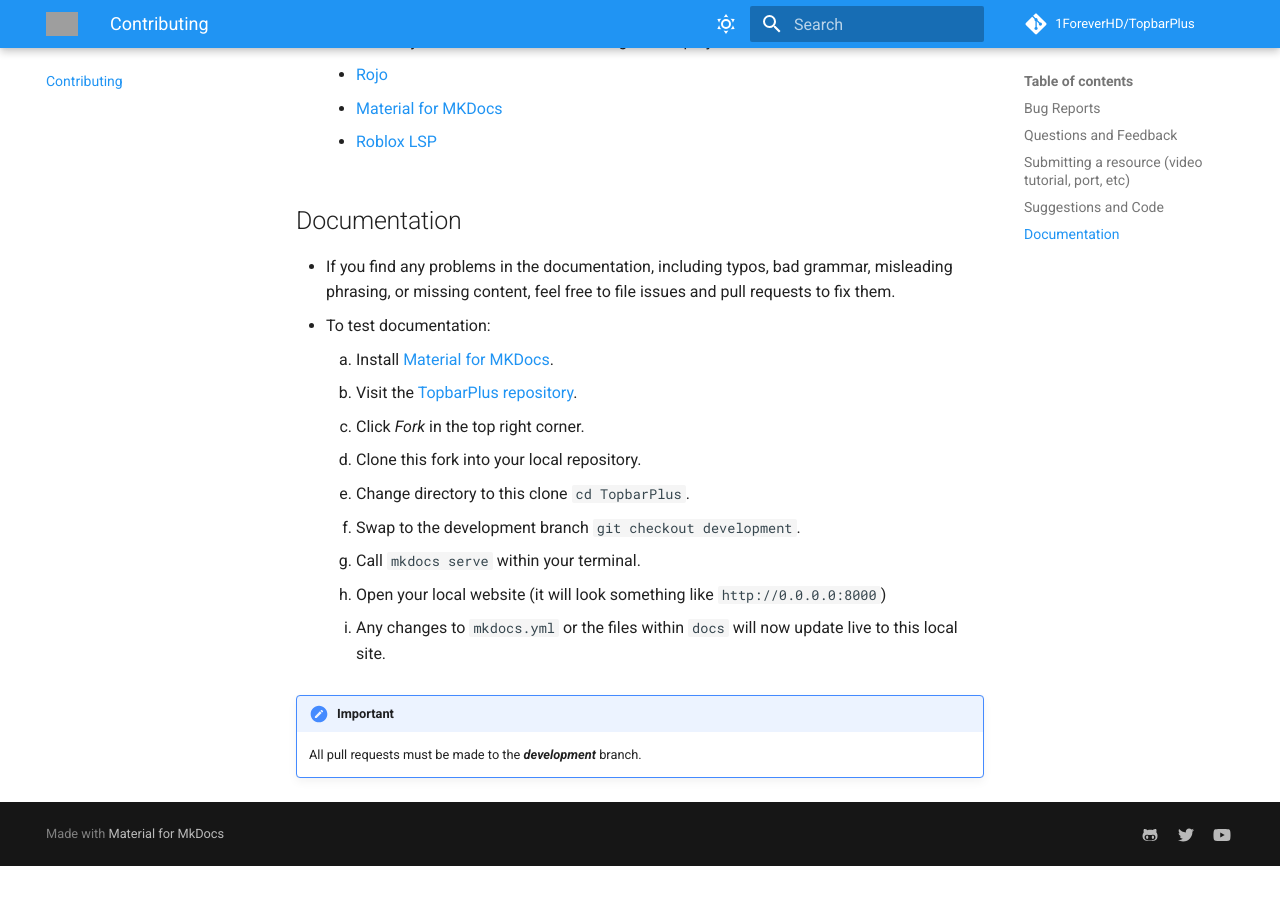
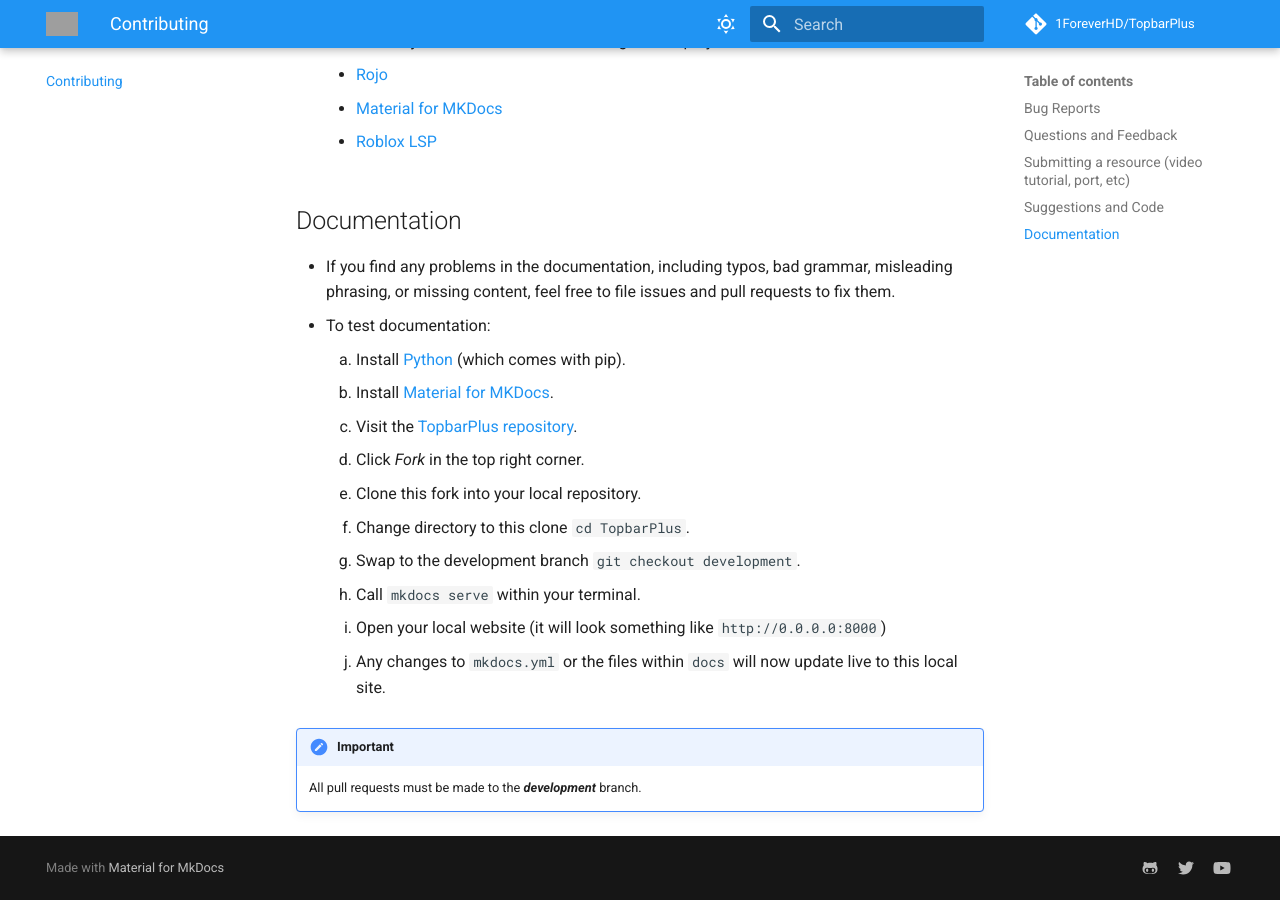
Before and after one commit to 1ForeverHD/TopbarPlus, an MkDocs documentation site: the page built from docs/contributing.md, in a window 1280 px wide and 900 px high, scrolled down 1115 px. Built offline with MkDocs 1.6.1 and Material for MkDocs 9.7.7, drawn with Linux system fonts in a browser that asks for light colours; comment, search, counter and statistics services are not loaded; before the commit the page ends 1981 px from its top, so only the background shows below that; grey boxes are pictures that could not be loaded.

```diff
--- a/docs/contributing.md
+++ b/docs/contributing.md
@@ -1,5 +1,6 @@
 [discussion thread]: https://devforum.roblox.com/t/topbarplus-v2-construct-dynamic-and-intuitive-topbar-icons/1017485
 [resources]: https://1foreverhd.github.io/TopbarPlus/resources/
+[Python]: https://www.python.org/
 [Material for MKDocs]: https://squidfunk.github.io/mkdocs-material/
 [ForeverHD on the devforum]: https://devforum.roblox.com/u/ForeverHD/summary
 [TopbarPlus repository]: https://github.com/1ForeverHD/TopbarPlus
@@ -33,15 +34,16 @@
 ## Documentation
 - If you find any problems in the documentation, including typos, bad grammar, misleading phrasing, or missing content, feel free to file issues and pull requests to fix them.
 - To test documentation:
-    1. Install [Material for MKDocs].
-    2. Visit the [TopbarPlus repository].
-    3. Click *Fork* in the top right corner.
-    4. Clone this fork into your local repository.
-    5. Change directory to this clone ``cd TopbarPlus``.
-    6. Swap to the development branch ``git checkout development``.
-    7. Call ``mkdocs serve`` within your terminal.
-    8. Open your local website (it will look something like ``http://0.0.0.0:8000``)
-    9. Any changes to ``mkdocs.yml`` or the files within ``docs`` will now update live to this local site.
+    1. Install [Python] (which comes with pip).
+    2. Install [Material for MKDocs].
+    3. Visit the [TopbarPlus repository].
+    4. Click *Fork* in the top right corner.
+    5. Clone this fork into your local repository.
+    6. Change directory to this clone ``cd TopbarPlus``.
+    7. Swap to the development branch ``git checkout development``.
+    8. Call ``mkdocs serve`` within your terminal.
+    9. Open your local website (it will look something like ``http://0.0.0.0:8000``)
+    10. Any changes to ``mkdocs.yml`` or the files within ``docs`` will now update live to this local site.
 
 !!! important
     All pull requests must be made to the ***development*** branch.
--- a/docs/javascripts/tags.js
+++ b/docs/javascripts/tags.js
@@ -35,6 +35,9 @@ const style = `.tag {
 .deprecated {
     background-color: rgb(227, 87, 75);
 }
+.yields {
+    background-color: rgb(163, 149, 79);
+}
 .critical {
     background-color: rgb(255, 0, 0);
 }
@@ -48,6 +51,7 @@ var replaceStuff = [
     ["{server-only}", '<p class="tag server-only">server-only</p>'],
     ["{client-only}", '<p class="tag client-only">client-only</p>'],
     ["{deprecated}", '<p class="tag deprecated">deprecated</p>'],
+    ["{yields}", '<p class="tag yields">yields</p>'],
     ["{critical}", '<p class="tag critical">critical</p>'],
     ["{chainable}", '<p class="tag chainable">chainable</p>'],
     ["{unstable}", '<p class="tag unstable">unstable</p>'],
```
Also changed, not shown: docs/api/icon.md (+8 -0 lines), docs/changelog.md (+12 -0 lines), 3 other files.
